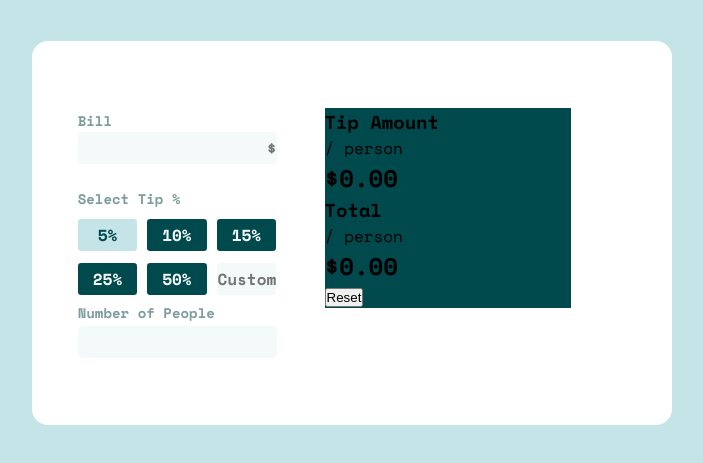
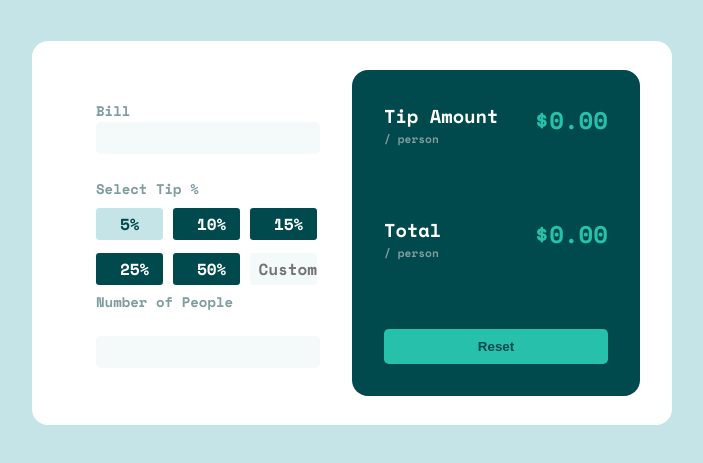
Before and after one commit to BohdanNikolaychuk/TipCalculatorApp, a plain HTML site: page index.html in a window 1280 px wide. Both pictures are taken after a click on the button "5%". Shown: the part 221-684 px from the top of the page, without its empty margins (288-991 px from the left). Drawn offline with nearby package versions, Linux system fonts and the light colour scheme.

Commit message:
push with some misstake

```diff
--- a/css/style.css
+++ b/css/style.css
@@ -16,6 +16,22 @@ body{
     overflow: hidden;
 	font-family: 'Space Mono', monospace;
 }
+
+
+input::-webkit-outer-spin-button,
+input::-webkit-inner-spin-button {
+    -webkit-appearance: none;
+    margin: 0;
+}
+
+input[type=number]{
+    -moz-appearance: textfield;
+}
+
+.selectTipCustomC-active {
+    border: 2px solid hsla(172, 67%, 45%, 1) !important;
+}
+
 
 
 
@@ -37,19 +53,19 @@ body{
     border-radius: 1rem;
     width: 40rem;
     height: 24rem;
-
     display: flex;
     align-items: center;
     justify-content: center;
 }
-.calculator__container-inner{
-	display: flex;
-}
 
 .left__container{
-	width: 45%;
+    width: 45%;
     height: 85%;
-	padding-right:3rem;
+    display: flex;
+    flex-direction: column;
+    justify-content: center;
+    padding: 2rem;
+    border-radius: 1rem;
 }
 
 
@@ -61,7 +77,6 @@ body{
 #bill,#num__people{
     height: 2rem;
     text-align: right;
-    background: url(/tip-calculator-app-main/images/icon-dollar.svg);
     background-repeat: no-repeat;
     background-position: left 18px top 8px;
     font-family: 'Space Mono', monospace;
@@ -85,16 +100,34 @@ body{
     font-size: 14px;
     margin-bottom: 0.2rem;
 }
-.error-msg{
-	color:red;
-	display:none;
+.billError-msg{
+    visibility: hidden;
+
+}
+.countError-msg{
+    visibility: hidden;
 }
 
-input[type="number"]::-webkit-outer-spin-button,
-input[type="number"]::-webkit-inner-spin-button {
-  -webkit-appearance: none;
-  margin: 0;
+.billError-msg-active{
+    visibility: visible;
+
+    color: #F44336;
 }
+
+.countError-msg-active{
+    visibility: visible;
+    color: #F44336;
+}
+
+.selectTipCustomC-active {
+    border: 2px solid hsla(172, 67%, 45%, 1) !important;
+}
+
+.errorInput-active {
+    border: 2px solid #F44336 !important;
+}
+
+
 .buttons h4{
     color: var(--Dark-grayish-cyan2);
     font-weight: 600;
@@ -114,16 +147,27 @@ input[type="number"]::-webkit-inner-spin-button {
     cursor: pointer;
     border-radius: 0.2rem;
 }
-.buttons button{
-    background-color: var(--Very-dark-cyan);
-    color: var(--Light-grayish-cyan2);
 
 
+.button{
+    color: var(--White);
+    font-size: 24px;
+    background-color: var(--Very-dark-cyan);
+    border: none;
+    padding: 0.2em 1.5em;
+    border-radius: 0.3rem;
+    text-decoration: none;
+    margin: 4px 2px;
+    cursor: pointer;
 }
-.buttons button:focus{
+
+.selectTipBtnC-active{
     background-color:var(--Light-grayish-cyan);
     color: var(--Very-dark-cyan) ;
 }
+
+
+
 .buttons input{
     outline-color: var(--Strong-cyan);
     text-align: right;
@@ -131,10 +175,49 @@ input[type="number"]::-webkit-inner-spin-button {
     background-color: var(--Light-grayish-cyan2);
 }
 
+.selectTipCustomC-active {
+    border: 2px solid hsla(172, 67%, 45%, 1);
+}
+
+.right__container{
+    background-color: var(--Very-dark-cyan);
+    width: 45%;
+    height: 85%;
+    display: flex;
+    flex-direction: column;
+    justify-content: center;
+    padding: 2rem;
+    border-radius: 1rem;
+}
+
+.tip, .total{
+    display: flex;
+    color: var(--White);
+    width: 100%;
+    height: 100%;
+    justify-content: space-between;
+
+}
+.tip p,.total p{
+    font-size: 0.7rem;
+    font-family: 'Space Mono', monospace;
+    font-weight: 700;
+    color: var(--Dark-grayish-cyan2);
+}
+.tip h2, .total h2{
+    color: var(--Strong-cyan);
+}
 
 
-.right__container{
-	width: 45%;
-    height: 85%;
-	background-color:var(--Very-dark-cyan)
+
+.reset{
+ background-color: var(--Strong-cyan);
+    border:none;
+    border-radius: 0.3rem;
+    cursor: pointer;
+    color:var(--Very-dark-cyan);
+    font-weight: 700;
+    height: 5rem;
+    cursor: pointer;
+    text-transform: u;
 }
--- a/index.html
+++ b/index.html
@@ -21,42 +21,46 @@
     </div>
 
     <main class="calculator__container">
-      <div class="calculator__container-inner">
       <div class="left__container">
         <div class="bill-container">
-            <label for="bill" class="calculator__bill title">Bill</label>
-            <input type="number" id="bill" placeholder="$">
+          <label for="bill" class="calculator__bill title">Bill
+            <span class="billError-msg">Can't be zero.</span>
+          </label>
+          <input type="number" id="bill">
         </div>
         <div class="buttons">
           <h4 class="calculator__tip title">Select Tip %</h4>
-            <button class="button">5%</button>
-            <button class="button">10%</button>
-            <button class="button">15%</button>
-            <button class="button">25%</button>
-            <button class="button">50%</button>
-            <input type="number" min="0" placeholder="Custom">
+          <button class="button" value="5">5%</button>
+          <button class="button" value="10">10%</button>
+          <button class="button" value="15">15%</button>
+          <button class="button" value="25">25%</button>
+          <button class="button" value="50">50%</button>
+          <input class="custom" type="number" placeholder="Custom"
+            onfocus="customFocus()" onkeyup="count(); tipsCustom();">
         </div>
         <div class="num__people">
           <h4 class="title">Number of People
-              <span class="error-msg">Can't be zero.</span>
+            <span class="countError-msg">Can't be zero.</span>
           </h4>
-            <input id="num__people" type="number" min="0">
+          <input id="num__people" type="number">
         </div>
       </div>
       <div class="right__container">
         <div class="tip">
+          <div class="tip__container">
             <h3 class="calculator__tip-rigth">Tip Amount</h3>
             <p class="person"> / person</p>
+          </div>
           <h2 class="tip__amount">$0.00</h2>
         </div>
         <div class="total">
+          <div class="total__container">
             <h3 class="calculator__total-rigth">Total</h3>
-            <p class="person">/ person
-            </p>
-            <h2 class="total">$0.00</h2>
+            <p class="person">/ person</p>
+          </div>
+          <h2 class="total__price">$0.00</h2>
         </div>
         <button class="reset">Reset</button>
-        </div>
       </div>
     </main>
     <script src="/js/app.js"></script>
--- a/js/app.js
+++ b/js/app.js
@@ -1 +1,100 @@
-console.log(1)
+// Selectors
+let bill = document.querySelector('#bill'),
+	buttons = document.querySelectorAll('.button'),
+	custom = document.querySelector('.custom'),
+	countPeoples = document.querySelector('#num__people'),
+	tip = document.querySelector('.tip__amount'),
+	total = document.querySelector('.total__price'),
+	reset = document.querySelector('.reset'),
+	countErrorMsg = document.querySelector('.countError-msg'),
+	inputBillError = document.querySelector('.billError-msg');
+
+
+
+// Event
+
+reset.addEventListener('click', resetAll);
+
+buttons.forEach(function (btn) {
+	btn.addEventListener('click', tips)
+
+});
+
+// Function
+
+function customFocus() {
+	buttons.forEach(btn => {
+		btn.classList.remove('selectTipBtnC-active');
+	});
+}
+
+
+
+function tips(event) {
+	buttons.forEach(function (btn) {
+		btn.classList.remove('selectTipBtnC-active')
+		custom.value = '';
+		custom.classList.remove('selectTipCustomC-active');
+		if (event.target.value == btn.value) {
+			btn.classList.add('selectTipBtnC-active');
+			tipValue = btn.value;
+
+		}
+	});
+	count();
+}
+
+
+function tipsCustom() {
+	if (custom.value !== '') {
+		tipValue = custom.value;
+		custom.classList.add('selectTipCustomC-active');
+	} else if (custom.value == '') {
+		buttons.forEach(btn => {
+			btn.classList.remove('selectTipBtnC-active');
+			custom.value = '';
+			custom.classList.remove('selectTipCustomC-active');
+		})
+
+	}
+	count();
+
+}
+
+function count() {
+	if (bill.value == 0 && bill.value !== "") {
+		bill.classList.add('errorInput-active');
+		inputBillError.classList.add('billError-msg-active');
+	} else {
+		bill.classList.remove('errorInput-active');
+		inputBillError.classList.remove('billError-msg-active');
+	}
+
+	if (countPeoples.value == 0 && countPeoples.value !== "") {
+		countPeoples.classList.add('errorInput-active');
+		countErrorMsg.classList.add('countError-msg-active');
+	} else {
+		countPeoples.classList.remove('errorInput-active');
+		countErrorMsg.classList.remove('countError-msg-active');
+	}
+	if (bill.value != 0 && bill.value !== '' && countPeoples.value != 0 && countPeoples.value !== '' && typeof tipValue !== "undefined") {
+
+		var tipCount = (bill.value * (tipValue / 100)) / countPeoples.value;
+		var totalCount = (bill.value * ((tipValue / 100) + 1)) / countPeoples.value;
+		total.innerHTML = '$' + totalCount.toFixed(2);
+		tip.innerHTML = '$' + tipCount.toFixed(2);
+	} else {
+		total.innerHTML = "$0.00";
+		tip.innerHTML = "$0.00";
+	}
+}
+
+
+
+function resetAll() {
+	total.innerHTML = '$0.00';
+	tip.innerHTML = '$0.00';
+	bill.value = '';
+	countPeoples.value = '';
+	custom.value = '';
+}
```
Lines whose indentation alone changed are shown as unchanged.
